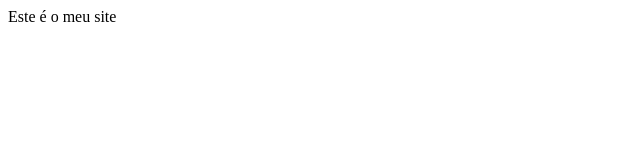
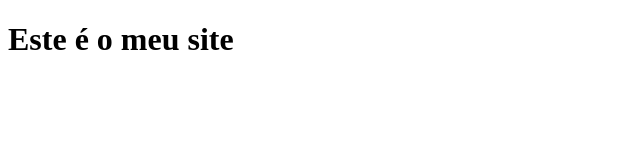
Before and after one commit to pereira010/Testes2, a plain HTML site: page index.html in a window 1280 px wide. Shown: the whole page, without its empty margins (0-640 px from the left). Drawn offline with Linux system fonts and the light colour scheme.

Commit message:
Inclusão de h1

```diff
--- a/index.html
+++ b/index.html
@@ -5,6 +5,6 @@
         <title> Meu Site </title>
     </head>
     <body>
-        Este é o meu site
+        <h1>Este é o meu site</h1>
     </body>
 </html>
```
